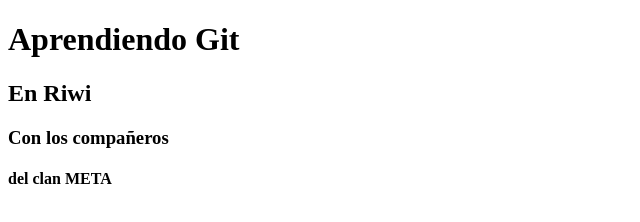
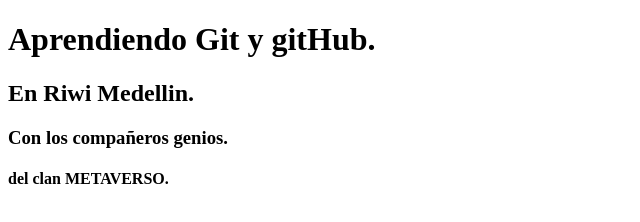
Before and after one commit to kwmejia/GIT_META_RIWI, a plain HTML site: page 02 - Ramas/index.html in a window 1280 px wide. Shown: the whole page, without its empty margins (0-640 px from the left). Drawn offline with Linux system fonts and the light colour scheme.

Commit message:
Modificando los titulos

```diff
--- a/02 - Ramas/index.html
+++ b/02 - Ramas/index.html
@@ -6,9 +6,9 @@
     <title>Document</title>
   </head>
   <body>
-    <h1>Aprendiendo Git</h1>
-    <h2>En Riwi</h2>
-    <h3>Con los compañeros</h3>
-    <h4>del clan META</h4>
+    <h1>Aprendiendo Git y gitHub.</h1>
+    <h2>En Riwi Medellin.</h2>
+    <h3>Con los compañeros genios.</h3>
+    <h4>del clan METAVERSO.</h4>
   </body>
 </html>
```
